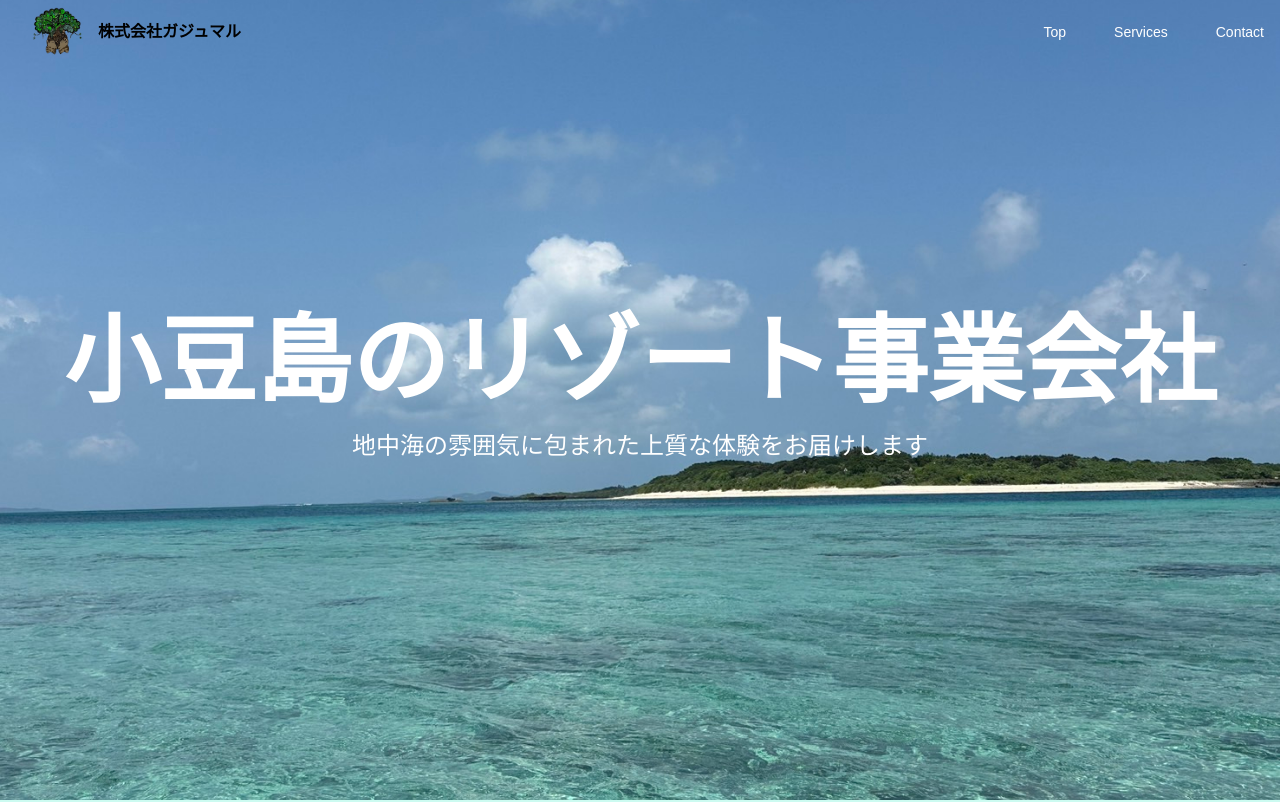
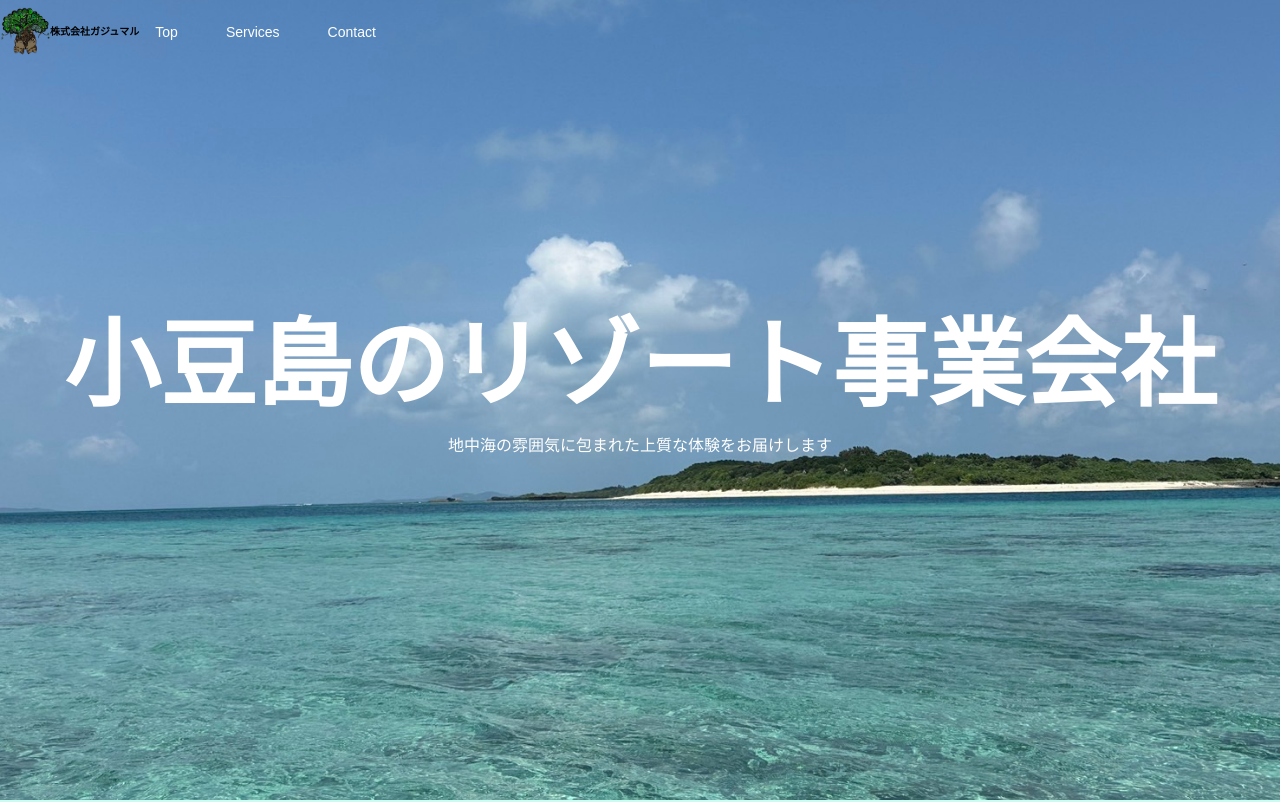
Before and after one commit to olivemochi23/gajumaru-site, a Next.js app: page / in a window 1280 px wide. Shown: the top 802 px of the page. Built offline with nearby package versions, Linux system fonts and the light colour scheme; a web font is replaced by a local one.

Commit message:
imege font change

```diff
--- a/app/components/hero.tsx
+++ b/app/components/hero.tsx
@@ -5,9 +5,9 @@ export default function Hero() {
     <div className="relative h-screen flex items-center">
       <div className="container mx-auto text-center">
         <RampartOne>
-          <h1 className="font-bold text-8xl mb-5 xl:text-8xl text-white">小豆島のリゾート事業会社</h1>
+          <h1 className="font-bold text-6xl mb-5 xl:text-8xl text-white">小豆島のリゾート事業会社</h1>
         </RampartOne>
-        <p className="text-2xl text-white mb-6">地中海の雰囲気に包まれた上質な体験をお届けします</p>
+        <p className="text-1xl text-white mb-6">地中海の雰囲気に包まれた上質な体験をお届けします</p>
       </div>
     </div>
   )
--- a/app/page.tsx
+++ b/app/page.tsx
@@ -15,8 +15,8 @@ export default function Home() {
   return (
     <div className="min-h-screen flex flex-col">
       <div className="relative">
-        <header className="bg-transparent h-16 flex items-center justify-between font-bold absolute top-0 left-0 right-0 z-10">
-          <div className="px-8 flex items-center">
+        <header className="bg-transparent h-16 flex items-center justify- font-bold absolute top-0 left-0 right-0 z-10">
+          <div className="text-xl flex items-center">
             <Link href="/">
               <Image
                 src="/ガジュマルロゴ.png"
@@ -25,7 +25,7 @@ export default function Home() {
                 height={50}
               />
             </Link>
-            <h1 className="ml-4">株式会社ガジュマル</h1>
+            <h1 className="text-[10px]">株式会社ガジュマル</h1>
           </div>
           <ul className="flex gap-4 font-bold">
             {navItems.map((item) => (
```
